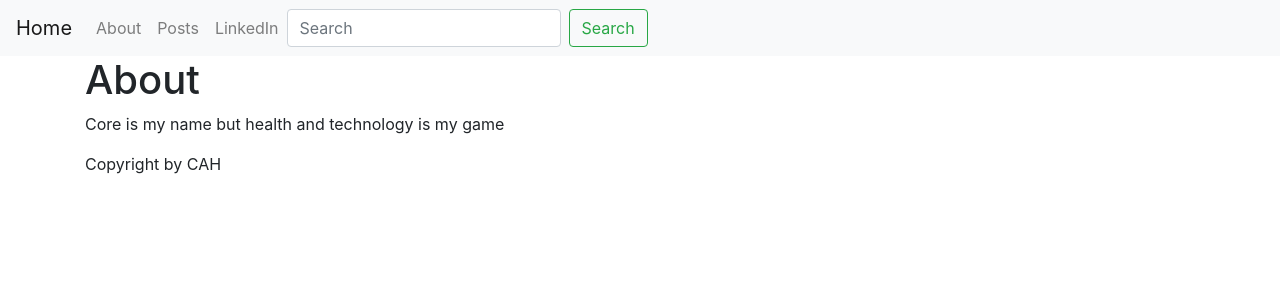
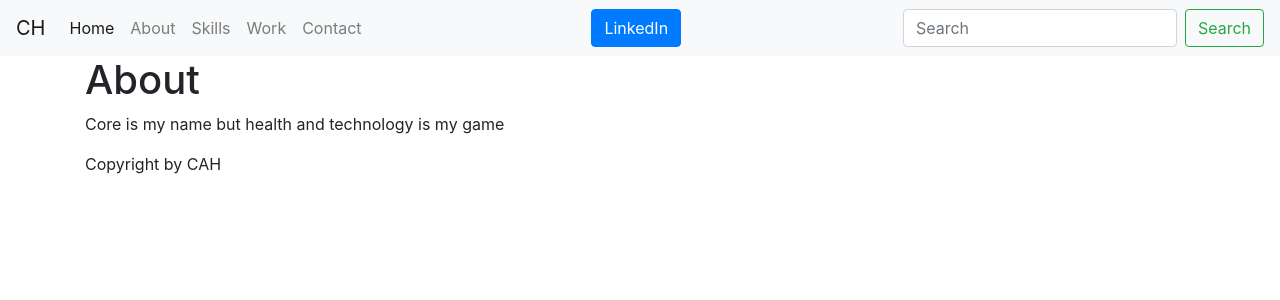
Before and after one commit to hibenca/Health-and-Technology-Website, a Flask app: page /about in a window 1280 px wide. Shown: the top 300 px of the page. Run offline with Flask 2, Linux system fonts and the light colour scheme; some libraries are stand-ins or nearby versions.

Commit message:
Updated navbar

```diff
--- a/templates/base.html
+++ b/templates/base.html
@@ -5,17 +5,37 @@
     <link rel="stylesheet" href="https://stackpath.bootstrapcdn.com/bootstrap/4.4.1/css/bootstrap.min.css" integrity="sha384-Vkoo8x4CGsO3+Hhxv8T/Q5PaXtkKtu6ug5TOeNV6gBiFeWPGFN9MuhOf23Q9Ifjh" crossorigin="anonymous">
     {% block head %} {% endblock %}
 </head>
+
 <nav class="navbar navbar-expand-lg navbar-light bg-light">
-  <a class="navbar-brand" href="./">Home</a>
+  <a class="navbar-brand" href="#">CH</a>
   <button class="navbar-toggler" type="button" data-toggle="collapse" data-target="#navbarSupportedContent" aria-controls="navbarSupportedContent" aria-expanded="false" aria-label="Toggle navigation">
     <span class="navbar-toggler-icon"></span>
   </button>
 
-  <div class="form-inline" id="navbarSupportedContent">
+  <div class="collapse navbar-collapse" id="navbarSupportedContent">
     <ul class="navbar-nav mr-auto">
+      <li class="nav-item active">
+        <a class="nav-link" href="./">Home <span class="sr-only">(current)</span></a>
+      </li>
+      <li class="nav-item">
         <a class="nav-link" href="/about">About</a>
-        <a class="nav-link" href="/posts">Posts</a>
-        <a class="nav-link" href="https://www.linkedin.com/in/hibencorey/" target="_blank">LinkedIn</a>
+      </li>
+        <li class="nav-item">
+        <a class="nav-link" href="/posts">Skills</a>
+      </li>
+      </li>
+        <li class="nav-item">
+        <a class="nav-link" href="/posts">Work</a>
+      </li>
+      </li>
+        <li class="nav-item">
+        <a class="nav-link" href="/posts">Contact</a>
+      </li>
+    </ul>
+    <ul class="navbar-nav mr-auto">
+        <li class="nav-item active">
+            <a href="https://www.linkedin.com/in/hibencorey/" class="btn btn-primary" role="button">LinkedIn</a>
+        </li>
     </ul>
     <form class="form-inline my-2 my-lg-0">
       <input class="form-control mr-sm-2" type="search" placeholder="Search" aria-label="Search">
@@ -23,6 +43,7 @@
     </form>
   </div>
 </nav>
+
 <body>
     <div class="container">
     {% block body %}{% endblock %}
```
